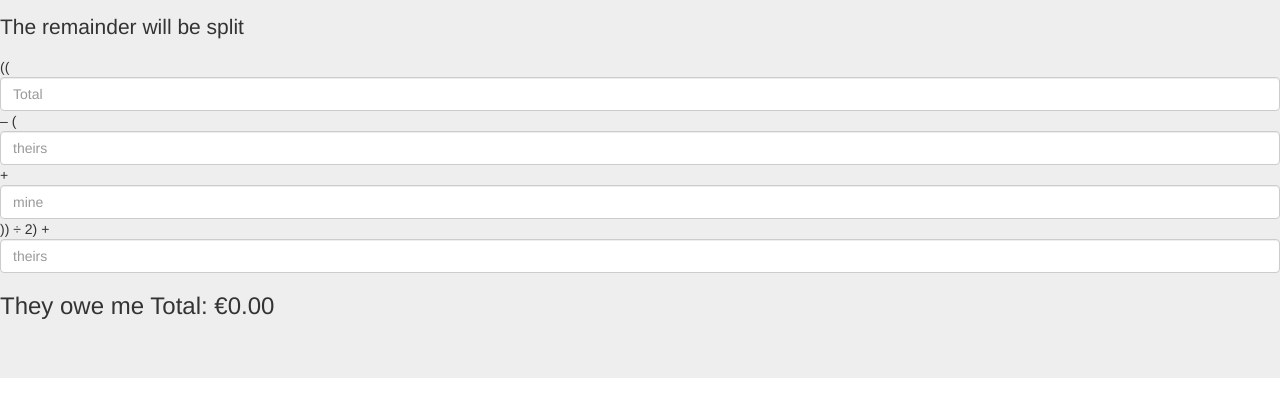
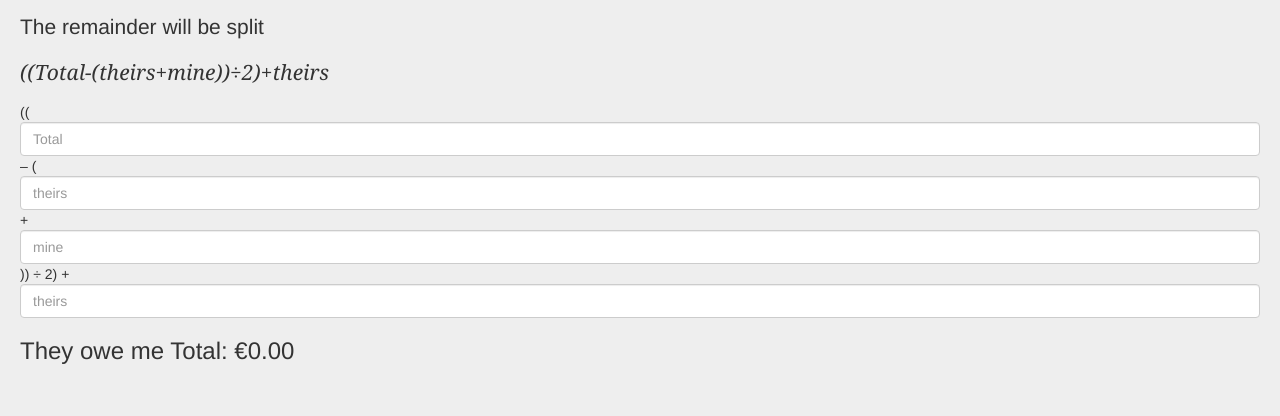
Before and after one commit to creatordave/fairsplit, a website: page index.html in a window 1280 px wide. Shown: the part 180-596 px from the top of the page. Drawn offline with Linux system fonts and the light colour scheme.

Commit message:
Added formula and some hardcoded styling. To fix later

```diff
--- a/index.html
+++ b/index.html
@@ -41,13 +41,21 @@
 
 </head>
 <body ng-app="app">
-  <div class="jumbotron">
+  <div class="jumbotron" style="
+    padding-left: 20px;
+    padding-right: 20px;
+    height: 100%;
+    width:100%;
+  position: fixed;
+  overflow:auto;
+">
     <h1>Fairsplit</h1>
     <p>Add total amount of bill, include your part and their part.</p>
     <p>The remainder will be split</p>
 
     <div ng-controller="mainCtrl" class="ng-scope">
       <section>
+        <p style="font-family:Georgia, 'Times', 'Times New Roman', sans"><i>((Total-(theirs+mine))÷2)+theirs</i></p>
         ((<input type="number" ng-model="total" class="form-control ng-pristine ng-untouched ng-valid" placeholder="Total">
         – (<input type="number" ng-model="theirs" class="form-control ng-pristine ng-untouched ng-valid" placeholder="theirs"> +
         <input type="number" class="form-control ng-pristine ng-untouched ng-valid" ng-model="mine" placeholder="mine">)) ÷ 2) +
```
